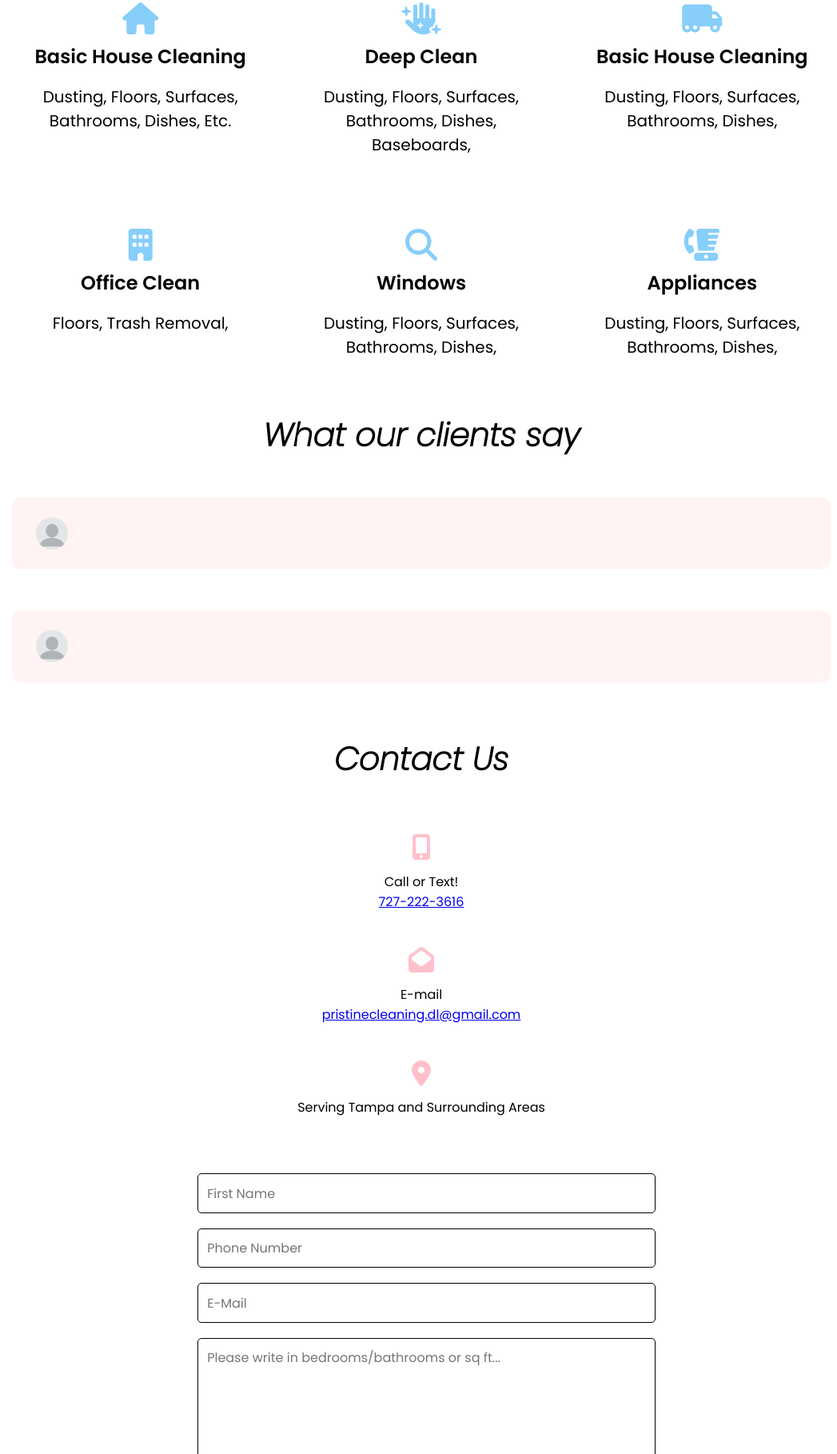
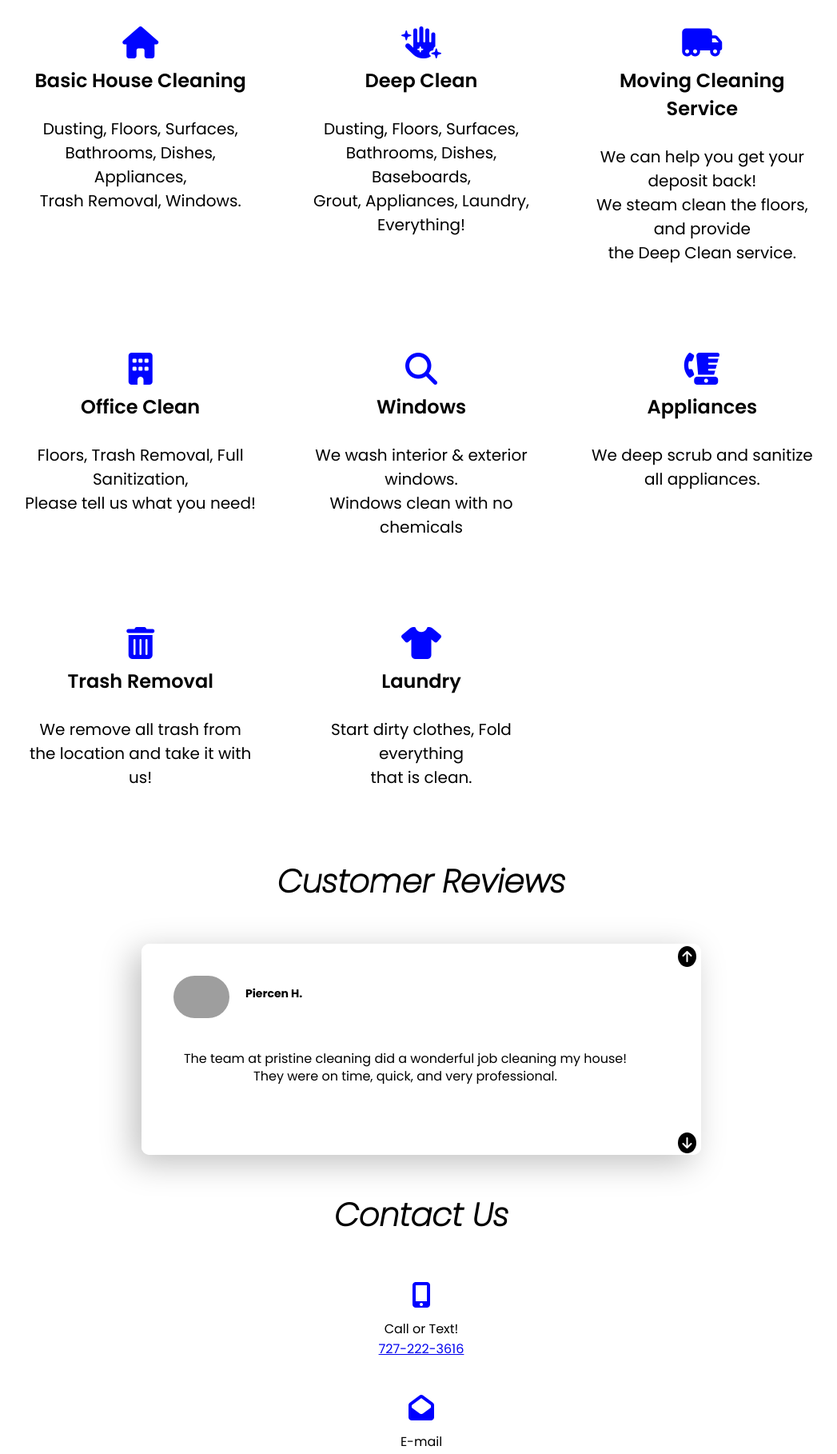
Before and after one commit to pie4fools/1st-Website, a plain HTML site: page index.html in a window 1280 px wide. Shown: the part 982-2800 px from the top of the page at 80% size, without its empty margins (113-1160 px from the left). Drawn offline with Linux system fonts and the light colour scheme; grey boxes are pictures that could not be loaded.

```diff
--- a/index.html
+++ b/index.html
@@ -6,6 +6,7 @@
     }
 </style>
 <head>
+    <meta content="text/html;charset=utf-8" http-equiv="Content-Type">
     <script src="https://use.fontawesome.com/02757130a9.js"></script>
     <meta name="viewport" content="width=device-width, initial-scale=1.0">
     <link rel="stylesheet" href="style.css">
@@ -20,12 +21,12 @@
 <body>
     <section class="header">
         <nav>
-            <a href="index.html"><img src="images/logo.png"></a>
+            <a href="index.html"><img src="http://pristinecleaningph.com/logo.png" alt="Mop and bucket PL Logo"></a>
             <div class="links" id="navLinks">
                 <i class="fa fa-times-circle-o" onclick="hideMenu()"></i>
             <ul>
                 <li><a href="#top">HOME</a></li>
-                <li><a href="#about">ABOUT</a></li>
+                <li><a href="#about">SERVICES</a></li>
                 <li><a href="#contact">CONTACT</a></li>
 
 
@@ -35,22 +36,21 @@
             <i class="fa fa-bars" onclick="showMenu()"></i>
         </nav>
 
+<!-- --------Title--------- -->
     </div>
     <div class="text-box">
         <h1>Pristine Cleaning</h1>
-    <h2>Tampa Bay Cleaning Services</h2>
     <h3>Starting from $100!</h3>
     <p>Residential & Commercial Cleaning Solutions</p>
 
-    </p>
-    <a href="" class="hero-btn">Contact for a FREE Estimate!</a>
+        <a href="#contact" class="hero-btn">Contact for a FREE Estimate!</a>
 </div>
 
 <!-- --------About--------- -->
     </section>
     <div id="about"></div>
 <section class="about">
- <h1>About & Services</h1>
+ <h1>Services</h1>
  <p>We offer flat competitive rates based on services & size!</p>
 
   <div class="container">
@@ -59,70 +59,115 @@
                 <i class="fa-solid fa-house"></i>
             <h2>Basic House Cleaning</h2>
             <p>Dusting, Floors, Surfaces, <br>
-            Bathrooms, Dishes, Etc. </p>
+            Bathrooms, Dishes, Appliances,<br>
+            Trash Removal, Windows. </p>
         </div>
         <div class="service">
             <i class="fa-solid fa-hand-sparkles"></i>
         <h2>Deep Clean</h2>
         <p>Dusting, Floors, Surfaces, <br>
-        Bathrooms, Dishes, Baseboards, </p>
+        Bathrooms, Dishes, Baseboards,<br>
+        Grout, Appliances, Laundry, Everything!</p>
     </div>
     <div class="service">
         <i class="fa-solid fa-truck-moving"></i>
-    <h2>Basic House Cleaning</h2>
-    <p>Dusting, Floors, Surfaces, <br>
-    Bathrooms, Dishes, </p>
+    <h2>Moving Cleaning Service</h2>
+    <p>We can help you get your deposit back!<br>
+    We steam clean the floors, and provide<br>
+    the Deep Clean service.
+</p>
 </div>
 <div class="service">
     <i class="fa-solid fa-building"></i>
 <h2>Office Clean</h2>
-<p>Floors, Trash Removal, <br>
+<p>Floors, Trash Removal, Full Sanitization,<br>
+   Please tell us what you need!
  </p>
 </div>
 <div class="service">
     <i class="fa-solid fa-magnifying-glass"></i>
 <h2>Windows</h2>
-<p>Dusting, Floors, Surfaces, <br>
-Bathrooms, Dishes, </p>
+<p>We wash interior & exterior windows.<br>
+    Windows clean with no chemicals</p>
 </div>
 <div class="service">
     <i class="fa-solid fa-blender-phone"></i>
 <h2>Appliances</h2>
-<p>Dusting, Floors, Surfaces, <br>
-Bathrooms, Dishes, </p>
+<p>We deep scrub and sanitize <br>
+all appliances. </p>
+</div>
+<div class="service">
+    <i class="fa-solid fa-trash-can"></i>
+<h2>Trash Removal</h2>
+<p>We remove all trash from<br>
+the location and take it with us! </p>
+</div>
+<div class="service">
+    <i class="fa-solid fa-shirt"></i>
+<h2>Laundry</h2>
+<p>Start dirty clothes, Fold everything<br>
+    that is clean.
+</p>
 </div>
     </div>
+    </div>
+</section>
+</section>
+<!-- --------REVIEW SLIDER--------- -->
+<section class="testimonials">
+    <h1>Customer Reviews</h1>
+    <div class="review-box">
+        <div id="slide">
+            <div class="card">
+            <div class="profile">
+                <img src="http://pristinecleaningph.com/profpic.jpg" alt="Profile picture">
+                <h3>Piercen H.</h3>
+                </div>
+                <p>The team at pristine cleaning did a wonderful job cleaning my house! They were on time, quick, and very professional.
 
-
-
-</div>
-</section>
-
-</section>
-
-
-<section class="testimonials">
-    <h1>What our clients say</h1>
-
-    <div class="row">
-        <div class="testimonial-col">
-            <img src="images/profilepic.png">
-            <div>
-                <p></p>
-                <!-- <h3></h3>    Names -->
+                </p>
             </div>
-        </div>
-    </div>
-
-        <div class="testimonial-col">
-            <img src="images/profilepic.png">
-            <div>
-                <p></p>
-                <h3></h3>
-            </div>
+            <div class="card">
+                <div class="profile">
+                    <img src="http://pristinecleaningph.com/profilepic.png" alt="Profile picture">
+                    <h3>Becca G</h3>
+                    </div>
+                    <p>I have a weekly clean set-up with them. I run a business and love coming home to a clean house!</p>
+                </div>
+                <div class="card">
+                    <div class="profile">
+                        <img src="http://pristinecleaningph.com/profilepic.png" alt="Profile picture">
+                        <h3>Lauren</h3>
+                        </div>
+                        <p>Amazing work! The girls were able to sort my laundry and get some dishes done. My dog loves them, and they love him!</p>
+                    </div>
         </div>
 
-        <!-- -------Contact us--------- -->
+        <div class="sidebar">
+            <i class="fa-solid fa-arrow-up" id="upArrow"></i>
+            <i class="fa-solid fa-arrow-down" id="downArrow"></i>
+        </div>
+
+    </div>
+<script>
+    var slide = document.getElementById("slide");
+    var upArrow = document.getElementById("upArrow");
+    var downArrow = document.getElementById("downArrow");
+
+    let x = 0;
+
+    upArrow.onclick = function(){
+        if(x > "-600")
+        x = x - 300;
+        slide.style.top = x + "px";
+    }
+    downArrow.onclick = function(){
+        if(x < 0)
+        x = x + 300;
+        slide.style.top = x + "px";
+    }
+</script>
+
     </section>
     <div id="contact"></div>
     <section class="contact">
@@ -142,7 +187,7 @@ Bathrooms, Dishes, </p>
 
     </section>
 
-
+<!-- --------FOOTER--------- -->
     <section class="">
 
 
@@ -167,7 +212,7 @@ Bathrooms, Dishes, </p>
             <span class="text"></span>
         </div>
         </div>
-
+<!-- --------EMAIL FORM--------- -->
         <div class="contact-form">
             <div>
                 <form target="blank" action="https://formsubmit.co/pristinecleaning.dl@gmail.com" method="POST" />
@@ -177,16 +222,15 @@ Bathrooms, Dishes, </p>
                 placeholder="Phone Number">
             </div>
             <div>
-                <input type="email"class="form-control"
+                <input type="email" class="form-control"
                 placeholder="E-Mail">
             </div>
-            <textarea rows = "5" placeholder = "Please write in bedrooms/bathrooms or sq ft..." class =
+            <textarea rows = "5" placeholder = "Please write in bedrooms/bathrooms. We typically respond within 1 hour!" class =
             "form-control"></textarea>
 
             <input type="Submit" class="send-btn" value="Send Message">
 </div>
-        </form>
-
+</div>
 </section>
 <div class="map">
     <iframe src="https://www.google.com/maps/embed?pb=!1m18!1m12!1m3!1d225555.8013631934!2d-82.6531505584717!3d27.95380933252894!2m3!1f0!2f0!3f0!3m2!1i1024!2i768!4f13.1!3m3!1m2!1s0x88c2f1d307e6570d%3A0x40993b1f9b5af5fc!2sPalm%20Harbor%2C%20FL!5e0!3m2!1sen!2sus!4v1650369496730!5m2!1sen!2sus"
@@ -196,7 +240,7 @@ Bathrooms, Dishes, </p>
 
 </div>
 
-<!-- -------JS For Toggle Menu--------- -->
+<!-- -------JS Toggle Menu for Mobile Devices--------- -->
     <script>
     var navLinks = document.getElementById("navLinks");
     function showMenu(){
--- a/style.css
+++ b/style.css
@@ -8,11 +8,10 @@
     min-height: 100vh;
     width: 100%;
     background-image:linear-gradient(rgba(4,9,30,0.4),rgba(4,9,30,0.4)),
-    url(images/background1.jpg);
+    url(http://pristinecleaningph.com/../background1.jpg);
     background-position: center;
     background-size: cover;
     position: relative;
-
 }
 /* NAVBAR */
 nav{
@@ -25,7 +24,7 @@ nav{
 
 }
 nav img{
-    width: 150px;
+    width: 175px;
 
 }
 .links{
@@ -90,7 +89,7 @@ nav img{
 
 }
 .text-box p{
-    margin: 10px 0 40px;
+    margin: 10px 0 90px;
     font-size: 17px;
     color: white;
 }/* button */
@@ -98,37 +97,41 @@ nav img{
     display: inline-block;
     text-decoration: none;
     color: white;
-    border: 1px solid #fff;
-    padding: 12px 34px;
+    background: black;
+    padding: 15px 34px;
     font-size: 13px;
-    background: transparent;
     position: relative;
     cursor: pointer;
     border-radius: 7px;
 }
+
 .hero-btn:hover{
-    border: 1px solid black;
-    background: black;
+    opacity: 80%;
     transition: 0.75s;
 }
-
+/* Mobile Menu */
 nav .fa{
     display:none;
 }
 
-@media(max-width: 600px){
-    .text-box h1{
-        font-size: 40px;
+@media(max-width: 600px) {
+    nav img {
+        width: 100px;
+    }
+    .text-box {
+        text-align: top;
+    }
+    .text-box h1 {
+        font-size: 30px;
 
     }
-    .text-box h2{
-        font-size: 20px;
-}
+    .text-box h2 {
+        font-size: 15px;
+    }
 
-    .links{
+    .links {
         position: absolute;
         background: black;
-        /* opacity:80%; */
         height: 100vh;
         width: 155px;
         top:0;
@@ -139,26 +142,43 @@ nav .fa{
 
 
     }
-    body, html{
+    body, html {
         overflow-x: hidden;
     }
-    nav .fa{
+    nav .fa {
         display: block;
         color: white;
         margin: 10px;
         font-size: 20px;
         cursor: pointer;
     }
-    .links ul{
+    .links ul {
         padding: 30px;
     }
-    .contact-form{
-        box-sizing: border-box;
-        margin-left:0px;
-        max-width: 305px;
-        padding-right:50px;
-        padding-left:0px;
+    .form-control {
+        border: 1.5px solid black;
+        border-radius: 5px;
+        font-size:1rem;
+        outline: 0;
+        resize: none;
     }
+    .contact-body {
+        align-items: center;
+    }
+    .contact-info {
+        align-items: center;
+    }
+    .contact-form {
+        max-width: 87.5%;
+        display: inline-block;
+    }
+    .review-box p {
+        font-size: 10px;
+    }
+    .testimonials h3 {
+        font-size: 15px;
+    }
+
 }
 /* ------- About --------- */
 .about {
@@ -175,8 +195,8 @@ nav .fa{
 }
 .about p{
     font-size: 20px;
-    padding-top: 10px;
-    padding-bottom: 10px;
+    padding-top: 20px;
+    padding-bottom: 30px;
 }
 .row{
     display:grid;
@@ -194,63 +214,19 @@ nav .fa{
 .service i{
     font-size: 40px;
     margin-bottom: 10px;
-    color: lightskyblue;
+    color: rgb(0, 4, 255);
 }
 .service h2{
     font-weight: 600;
     margin-bottom: 8px;
 }
 .service:hover{
-    background: gold;
+    background: black;
     color: white;
     transform: scale(1.05);
+    opacity: 50%;
 }
 
-
-
-
-
-
-
-
-/* .about-col{
-    display: inline;
-    border-radius: 10px;
-    margin-bottom: 30px;
-    position: relative;
-    overflow: hidden;
-
-}
-.about-col img{
-    width: 33%;
-    border-radius: 7.5%;
-
-}
-.about-col img:hover{
-    background: rbga(white);
-    opacity: 90%;
-
-
-
-}
-.layer{
-    background: transparent;
-    height: 100%;
-    width: 100%;
-    position: absolute;
-    top: 0;
-    left: 0;
-    transition: 0.5s;
-
-
-}
-
-.layer h3:hover{
-    /* background: rbga(white); */
-    /* bottom: 49%;
-    opacity: 1;
-    background: rbga(white);
-} */
 .layer h3{
     font-family: 'Poppins';
     font-style: italic;
@@ -263,7 +239,6 @@ nav .fa{
     transform: translateX(-50%);
     transition: 0.5s;
     opacity: 0;
-    /* text-align: center; */
     display: inline;
     border-radius: 10px;
     margin-bottom: 30px;
@@ -271,49 +246,106 @@ nav .fa{
 
 
 }
- /* .layer:hover h3{
-     bottom: 49%;
-     background: rbga(white);
-     opacity:1; */
+/*CUSTOMER REVIEW SLIDER */
 
+.review-box {
+    width: 100%;
+    height: 33vh;
+    max-width: 700px;
+    border-radius: 10px;
+    box-shadow: -10px 10px 40px rgba(0,0,0,0.25);
+    position: relative;
+    overflow: hidden;
 
+}
+.review-box p{
+    margin-right: 0px;
+    padding-right: 0px;
+}
 
-.testimonials {
-    width: 80%;
+#slide{
+    width: 100%;
+    padding-right: 40px;
+    box-sizing: border-box;
+    position: absolute;
+    top: 0;
+    left: 0;
+    transition: 0.5s;
+}
+.sidebar {
+    width: 35px;
+    height: 100%;
+    padding: 2.5px 0;
+    box-sizing: border-box;
+    background: white;
+    position: absolute;
+    right: 0;
+    top: 0;
+    display: flex;
+    flex-direction: column;
+    justify-content: space-between;
+    align-items: center;
+
+}
+.sidebar i{
+    width: 13px;
+    padding: 5px;
+    cursor: pointer;
+    color: white;
+    border-radius: 50%;
+    background: rgb(0, 0, 0);
+
+}
+
+ .testimonials {
+    width: 90%;
     margin: auto;
     padding-top: 30px;
     text-align: center;
+    display: flex;
+    flex-direction: column;
+    align-items: center;
+    justify-content: center;
 
 }
+
 .testimonials h1{
     font-family: 'Poppins';
     font-style: italic;
     font-size:2.5rem;
     padding-bottom: 3rem;
+    text-align: center;
+    margin: auto;
+}
+.card {
+    height: 300px;
+    padding: 40px;
+    color: black;
+    line-height: 22px;
+    box-sizing: border-box;
+    background: white;
+    position: relative;
 
 }
+.profile{
+    display: flex;
+    align-items:center;
+    margin-bottom: 40px;
+}
+.profile img{
+    width: 70px;
+    border-radius: 40px;
+    margin-right: 20px;
+}
+.profile h3{
+    font-size: 14px;
+    color: black;
+    margin-bottom: 8px;
+}
 
-
-.testimonial-col{
-    flex-basis: 44;
-    border-radius: 10px;
-    margin-bottom: 5%;
-    text-align: left;
-    background: #fff3f3;
-    padding: 25px;
-    cursor: pointer;
-    display: flex;
-}
-.testimonial-col img{
-    height: 40px;
-    margin-left: 5px;
-    margin-right: 30px;
-    border-radius: 50%;
-
-}
 .contact{
     text-align: center;
-    padding: 15px;
+    padding: 5px;
 
 }
 .contact-body{
@@ -323,11 +355,10 @@ nav .fa{
     background-size: cover;
     position: relative;
 }
-
+                            /* CUSTOMER FORM */
 .contact-form{
     box-sizing: border-box;
-    margin-left:auto;
-    margin-right:auto;
+    margin: auto;
     width:660px;
     padding-left: 50px;
 
@@ -340,14 +371,13 @@ nav .fa{
     height: 5vh;
     text-align:center;
     padding-bottom: 0.5rem;
+    padding-top: 40px;
 }
-/* .line div{
-    /* margin: 0 0.2rem; */
-
 
 .contact-info {
     text-align: center;
     padding: 2rem 0;
+    margin: auto;
 
 }
 
@@ -362,7 +392,7 @@ nav .fa{
 .contact-info span .fas{
     font-size: 2rem;
     padding-bottom: 0.9rem;
-    color: pink;
+    color: blue;
 
 }
 .form-control{
```
Also changed, not shown: images/profpic.jpg (added).
